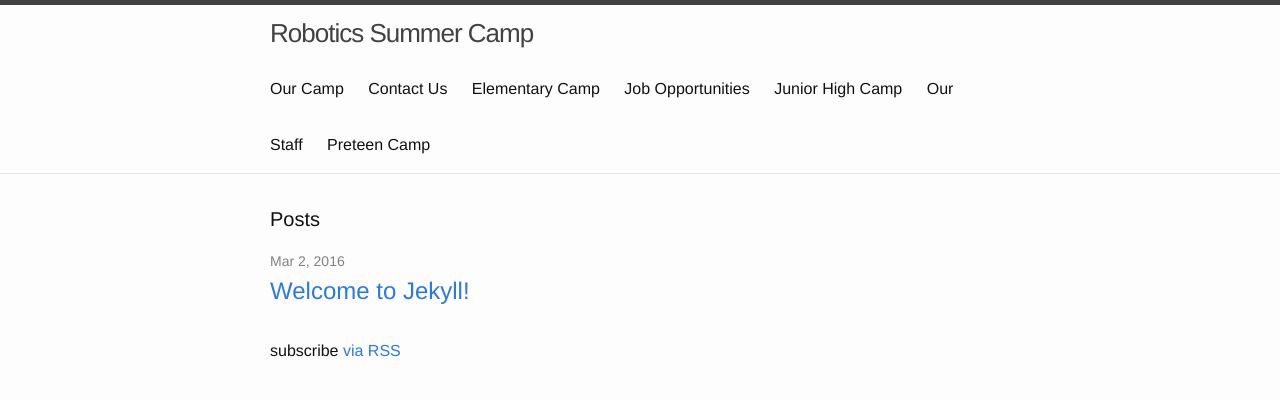
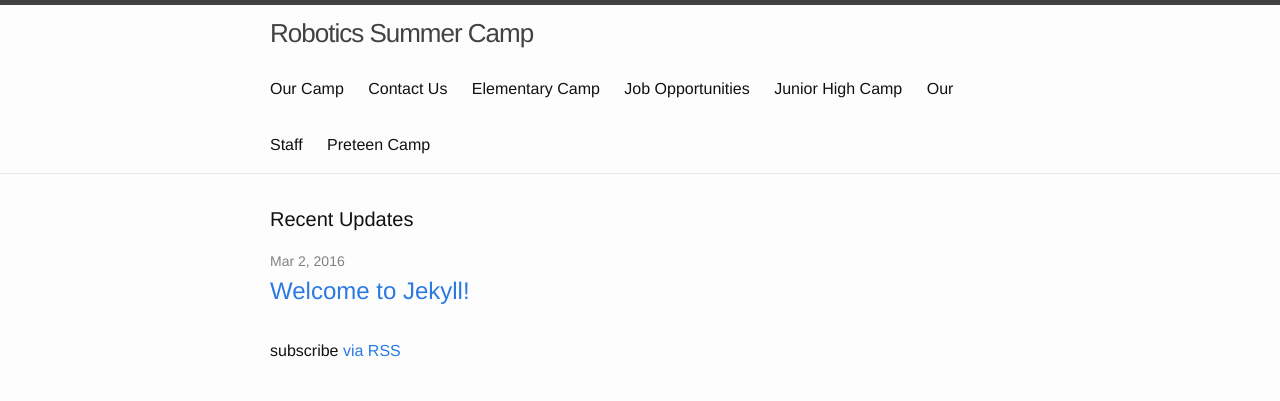
Before and after one commit to Team3128/camp, a Jekyll site: the page built from index.html, in a window 1280 px wide. Shown: the top 401 px of the page. Built offline with Jekyll 4.4.1, drawn with Linux system fonts in a browser that asks for light colours.

Commit message:
Change heading

```diff
--- a/index.html
+++ b/index.html
@@ -4,7 +4,7 @@
 
 <div class="home">
 
-  <h1 class="page-heading">Posts</h1>
+  <h1 class="page-heading">Recent Updates</h1>
 
   <ul class="post-list">
     {% for post in site.posts %}
```
